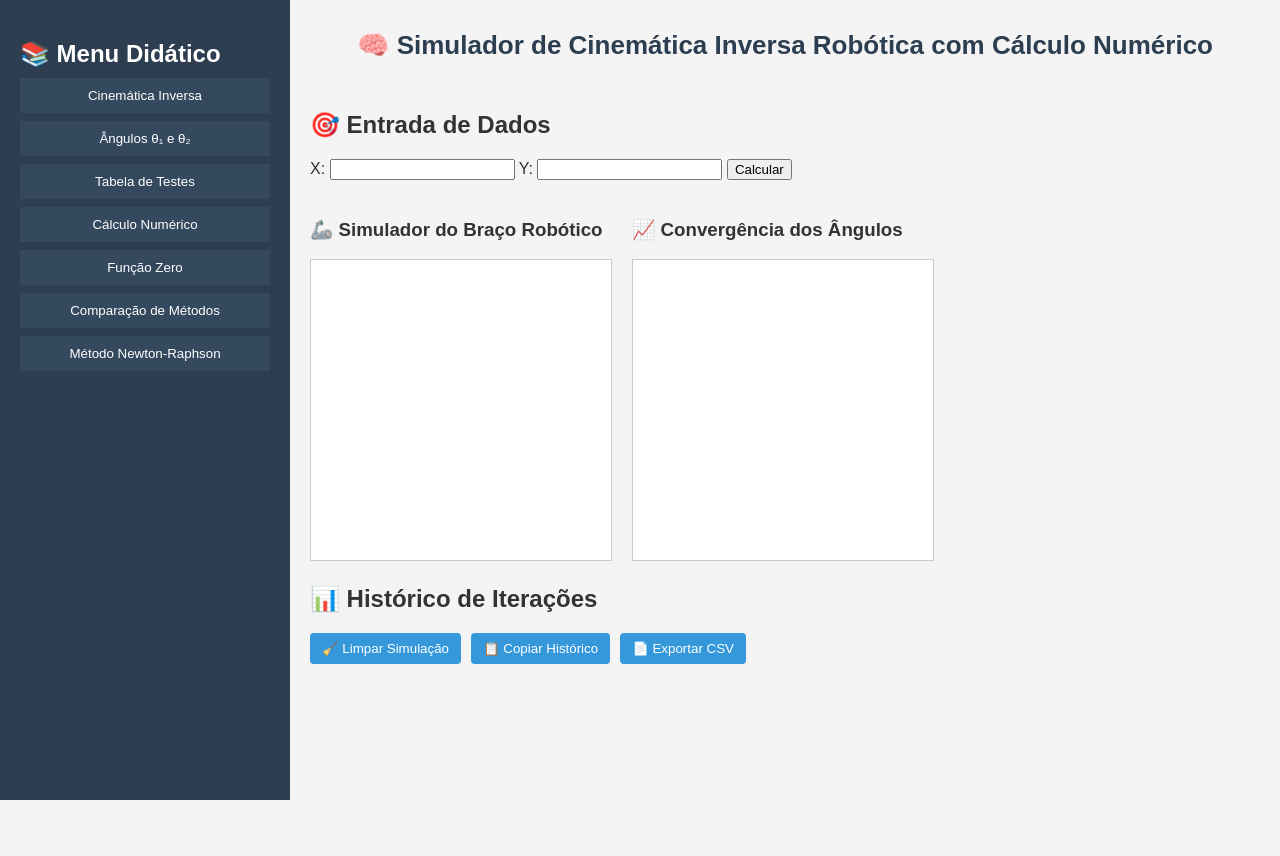
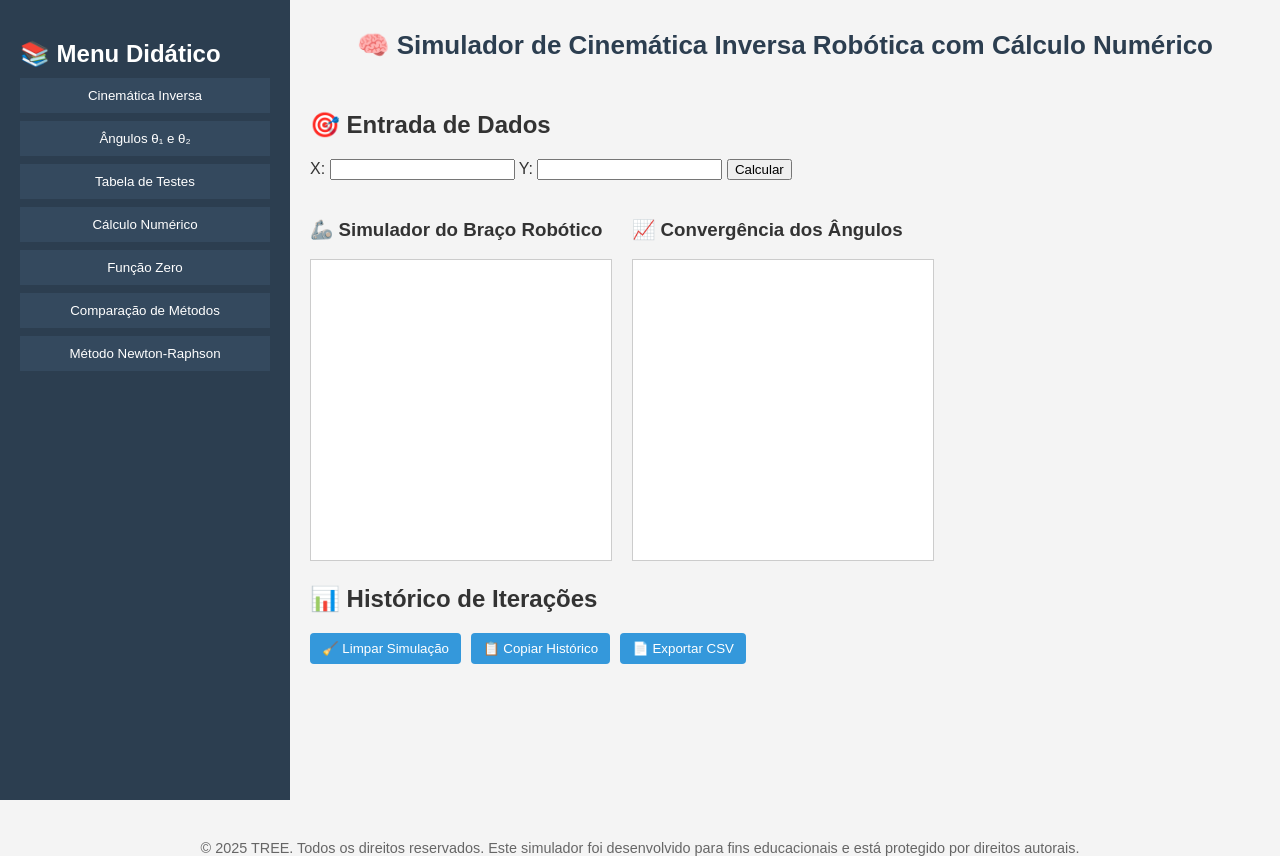
Before and after one commit to lsbrito/simulador-cinematica-inversa, a plain HTML site: page index.html in a window 1280 px wide. Before the commit the page ends 800 px from the top, so only its background shows below. Drawn offline with Linux system fonts and the light colour scheme.

Commit message:
Update index.html
inserido rodapé

```diff
--- a/index.html
+++ b/index.html
@@ -67,5 +67,9 @@
   </div>
 
   <script src="script.js"></script>
+  <footer style="text-align: center; font-size: 0.9em; color: #666; margin-top: 40px;">
+  © 2025 TREE. Todos os direitos reservados. Este simulador foi desenvolvido para fins educacionais e está protegido por direitos autorais.
+</footer>
+
 </body>
 </html>
```
